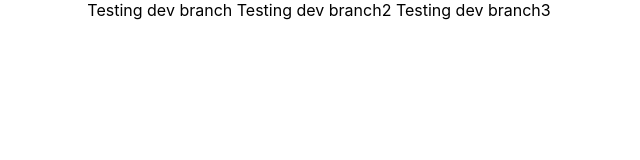
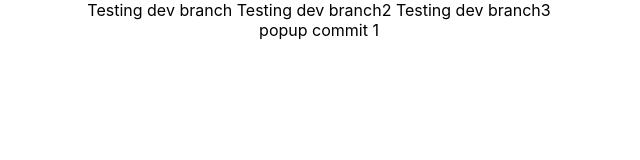
Before and after one commit to e-nie/cra-console, a React (Create React App) app: page / in a window 1280 px wide. Shown: the top 160 px of the page, without its empty margins (321-961 px from the left). Built offline with nearby package versions, Linux system fonts and the light colour scheme.

Commit message:
popup commit 1

```diff
--- a/src/App.tsx
+++ b/src/App.tsx
@@ -7,6 +7,7 @@ function App() {
             Testing dev branch
             Testing dev branch2
             Testing dev branch3
+            <div>popup commit 1</div>
         </div>
     );
 }
```
